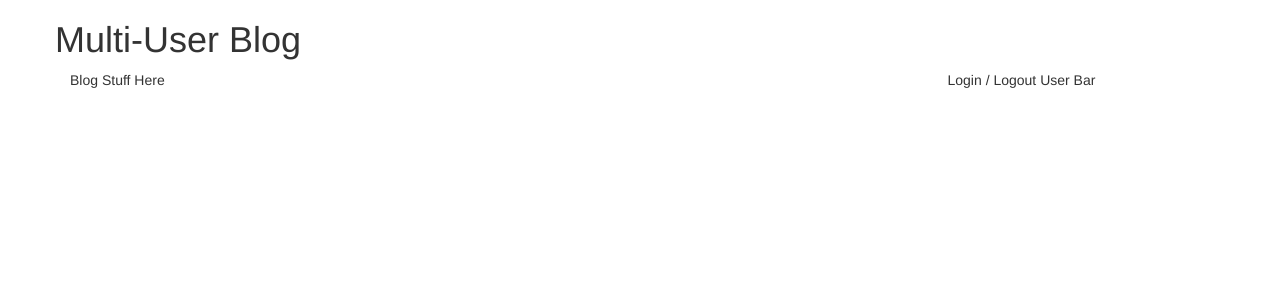
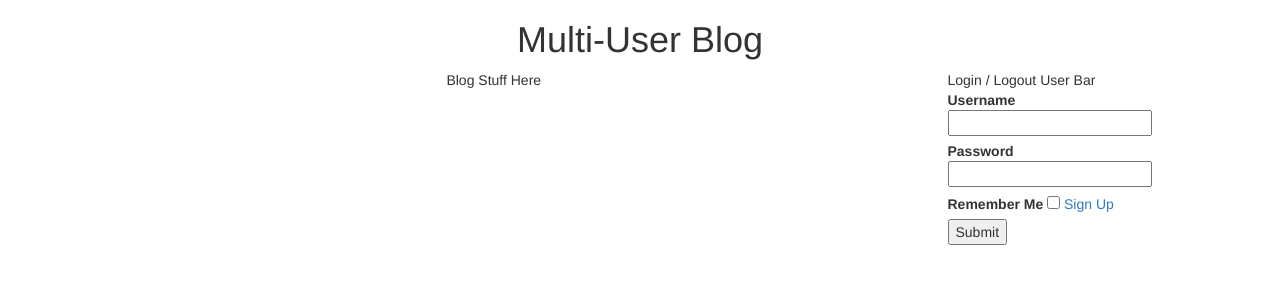
Before and after one commit to sankhagowit/uda-multi-user-blog, a Python web app: template templates/base.html in a window 1280 px wide. Shown: the top 300 px of the page. Run offline with Jinja, Linux system fonts and the light colour scheme; the template is opened without the code that fills it, so the values that code supplies are empty; some libraries are stand-ins or nearby versions.

Commit message:
feat: Add login html

```diff
--- a/templates/base.html
+++ b/templates/base.html
@@ -6,21 +6,38 @@
     <meta http-equiv="X-UA-Compatible" content="ie-edge">
 
     <link rel="stylesheet" href="/bootstrap/css/bootstrap.min.css">
-    <title>Title</title>
+    <title>{{title}}</title>
 </head>
 <body>
     <div class="container">
         <header class="row">
-            <h1>Multi-User Blog</h1>
+            <h1 class="text-center">Multi-User Blog</h1>
         </header>
         <div class="row">
-            <main class="col-sm-9">
+            <main class="col-sm-9 text-center">
                 Blog Stuff Here
                 {% block content %}
                 {% endblock %}
             </main>
             <aside class="col-sm-3">
                 Login / Logout User Bar
+                <form action="" method="post">
+                    <label for="">
+                        <div>Username</div>
+                        <input type="text" name="username"
+                           value="{{username}}">
+                    </label>
+                    <label for="">
+                        <div>Password</div>
+                        <input type="password" name="password">
+                    </label>
+                    <label for="">Remember Me
+                        <input type="checkbox" name="member">
+                    </label>
+                    <a href="/signup">Sign Up</a>
+                    <div class="error">{{error}}</div>
+                    <input type="submit">
+                </form>
             </aside>
         </div>
     </div>
```
